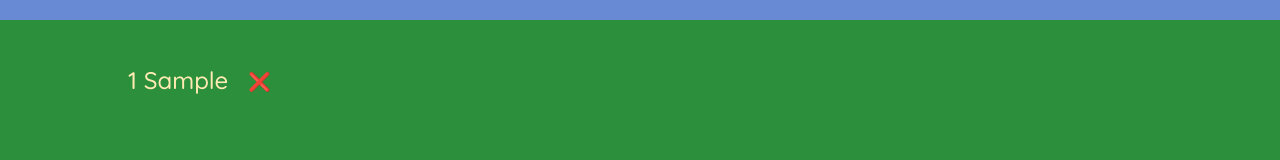
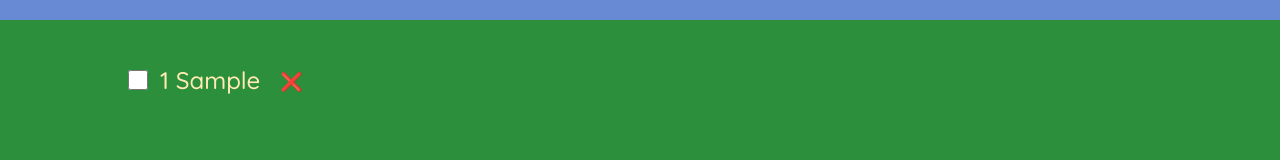
Before and after one commit to gtzjesus/FarAway, a React (Create React App) app: page / in a window 1280 px wide. Both pictures are taken after typing "Sample" into the empty fields and a click on the button "ADD". Shown: the part 257-417 px from the top of the page. Built offline with nearby package versions, Linux system fonts and the light colour scheme; the HTML template or start-up script is replaced by a standard one.

Commit message:
Toggle Items (Updating)

```diff
--- a/src/App.js
+++ b/src/App.js
@@ -2,21 +2,33 @@
 
 export default function App() {
   const [items, setItems] = useState([]);
+
+  function handleAddItems(item) {
+    setItems((items) => [...items, item]);
+  }
 
   function handleDeleteItem(id) {
     console.log(id);
     setItems((items) => items.filter((item) => item.id !== id));
   }
 
-  function handleAddItems(item) {
-    setItems((items) => [...items, item]);
+  function handleToggleItem(id) {
+    setItems((items) =>
+      items.map((item) =>
+        item.id === id ? { ...item, packed: !item.packed } : item
+      )
+    );
   }
 
   return (
     <div className="app">
       <Logo />
       <Form onAddItems={handleAddItems} />
-      <PackingList items={items} onDeleteItem={handleDeleteItem} />
+      <PackingList
+        items={items}
+        onDeleteItem={handleDeleteItem}
+        onHandleToggleItem={handleToggleItem}
+      />
       <Stats />
     </div>
   );
@@ -66,20 +78,30 @@
     </form>
   );
 }
-function PackingList({ items, onDeleteItem }) {
+function PackingList({ items, onDeleteItem, onHandleToggleItem }) {
   return (
     <div className="list">
       <ul>
         {items.map((item) => (
-          <Item item={item} onDeleteItem={onDeleteItem} key={item.id} />
+          <Item
+            item={item}
+            onDeleteItem={onDeleteItem}
+            onHandleToggleItem={onHandleToggleItem}
+            key={item.id}
+          />
         ))}
       </ul>
     </div>
   );
 }
-function Item({ item, onDeleteItem }) {
+function Item({ item, onDeleteItem, onHandleToggleItem }) {
   return (
     <li>
+      <input
+        type="checkbox"
+        value={item.packed}
+        onChange={() => onHandleToggleItem(item.id)}
+      />
       <span style={item.packed ? { textDecoration: 'line-through' } : {}}>
         {item.quantity} {item.description}
       </span>
```
